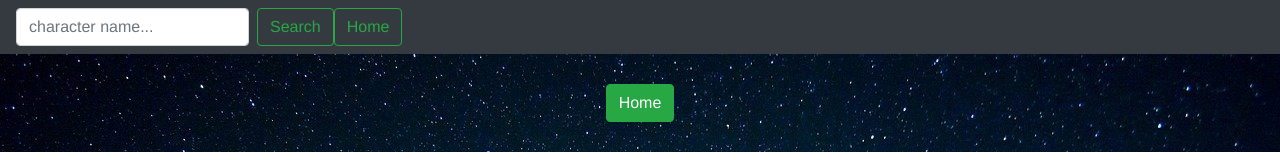
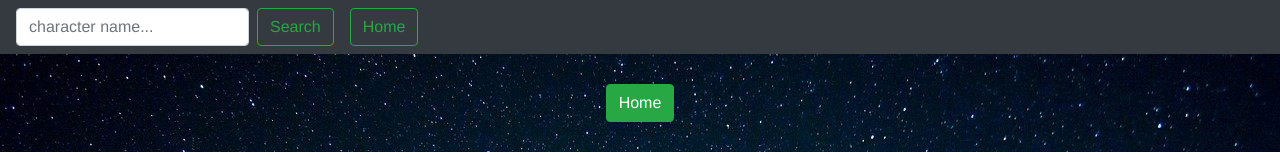
Before and after one commit to Alemoncada/guane-test-frontend, a Vue app: page /Search in a window 1280 px wide. Shown: the top 160 px of the page. Built offline with nearby package versions, Linux system fonts and the light colour scheme.

Commit message:
indent text

```diff
--- a/src/components/Character.vue
+++ b/src/components/Character.vue
@@ -18,7 +18,7 @@
         <router-link :to="{name: 'CurrentCharacter', params: {name: this.$store.state.characters.indexOf(character)+ 1}}">
           <b-button  variant="success" >More info</b-button>
         </router-link>
-        </b-card>
+      </b-card>
     </b-card-group>
   </b-col>
 
--- a/src/components/People.vue
+++ b/src/components/People.vue
@@ -9,9 +9,7 @@
 
     <div>
       <b-row class="justify-content-center">
-
         <character  v-for="(character) in characters"  v-bind:key="character.id" v-bind:character="character"/>
-
       </b-row>
     </div>
     <div class="mt-5" >
@@ -24,7 +22,6 @@
       </b-row>
     </div>
   </div>
-
 </template>
 
 <script>
--- a/src/components/Search.vue
+++ b/src/components/Search.vue
@@ -4,8 +4,8 @@
             <b-navbar type="dark" variant="dark">
                 <b-nav-form>
                 <b-form-input v-model="search" class="mr-sm-2" placeholder="character name..." v-on:keyup.enter="searchData"></b-form-input>
-                <b-button variant="outline-success" class="my-2 my-sm-0" type="submit" @click="searchData" >Search</b-button>
-                <router-link to="/"><b-button  variant="outline-success" class="my-2 my-sm-0" >Home</b-button></router-link>
+                <b-button variant="outline-success" class="my-2 my-sm-0 mr-2" type="submit" @click="searchData" >Search</b-button>
+                <router-link to="/"><b-button  variant="outline-success" class="my-2 my-sm-0 ml-2" >Home</b-button></router-link>
                 </b-nav-form>
             </b-navbar>
         </div>
@@ -44,7 +44,7 @@ export default{
 
         let personages = this.$store.state.characters
         let search = this.search.toLocaleLowerCase()
-        if(personages.filter(character => character.name.toLocaleLowerCase().includes(search))!= ""){
+        if(personages.filter(character => character.name.toLocaleLowerCase().includes(search))!= "" && search != ""){
         this.characters = personages.filter(character => character.name.toLocaleLowerCase().includes(search))
         }else{
           this.characters = this.$store.state.characters.filter(character => character.name.toLocaleLowerCase().includes('rick sanchez'));
--- a/src/views/CurrentCharacter.vue
+++ b/src/views/CurrentCharacter.vue
@@ -26,9 +26,7 @@
                 <router-link to="/"><b-button  variant="success" class="mr-2" >Home</b-button></router-link>
                 <router-link to="/Search"><b-button  variant="success" class="ml-2">Search</b-button></router-link>
             </div>
-
     </b-container>
-
 </template>
 
 <script>
```
Lines whose indentation alone changed are shown as unchanged.
